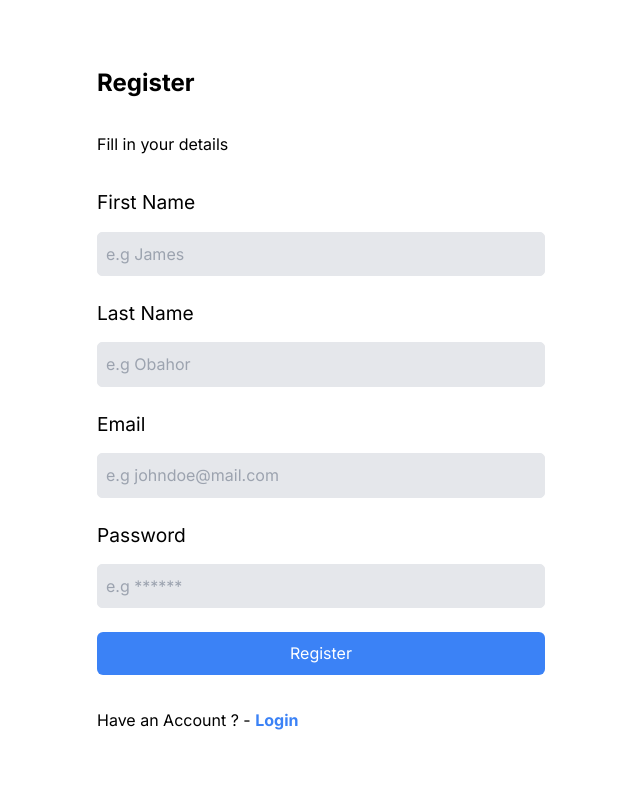
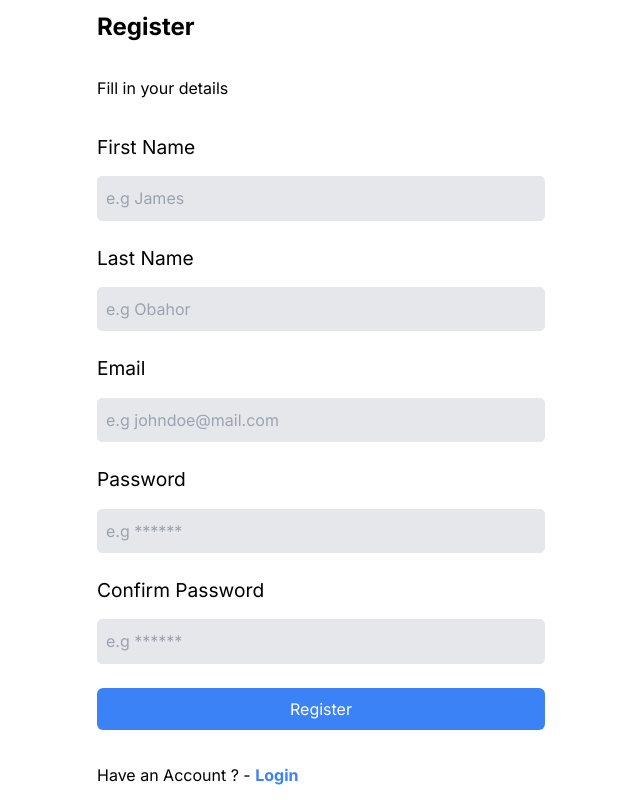
Before and after one commit to layefaa/document-signing, a Next.js app: page /register in a window 1280 px wide. Shown: the whole page, without its empty margins (319-959 px from the left). Built offline with nearby package versions, Linux system fonts and the light colour scheme.

Commit message:
ui: added confirm password input

```diff
--- a/src/components/templates/RegisterForm.tsx
+++ b/src/components/templates/RegisterForm.tsx
@@ -54,6 +54,10 @@ const RegisterForm = () => {
                                     type={'password'}
                                     validation={password_validation}
                         />
+                        <InputField label={'confirm password'} id={'password'} name={'password'} placeholder={'e.g ******'}
+                                    type={'password'}
+                                    validation={password_validation}
+                        />
 
                         <button
                             type="submit"
```
